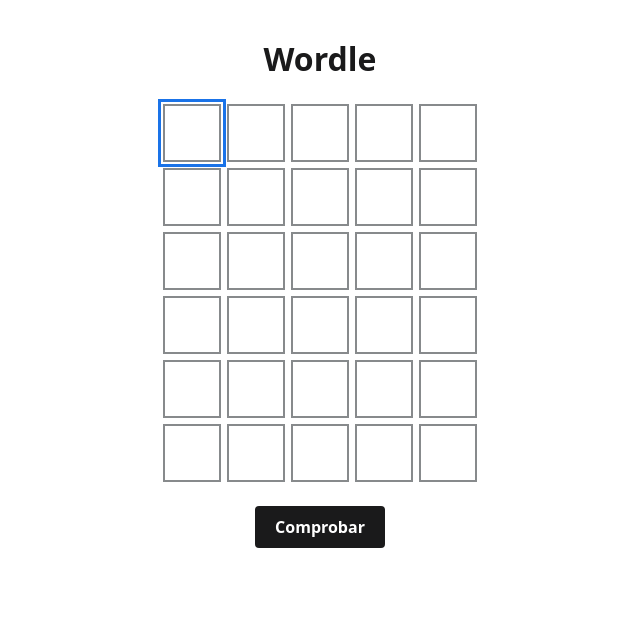
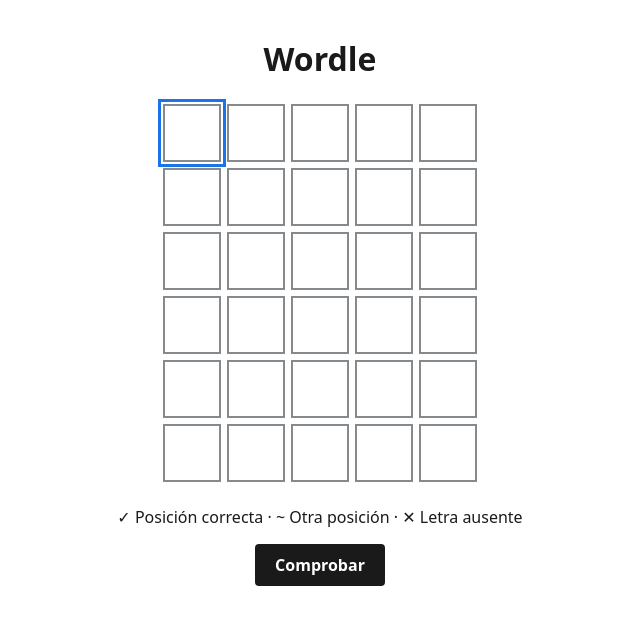
Before and after one commit to sorayapg/wordle-react, a React (Vite) app: page / in a window 1280 px wide. Shown: the top 624 px of the page, without its empty margins (320-960 px from the left). Built offline with nearby package versions, Linux system fonts and the light colour scheme.

Commit message:
Agregar etiquetas accesibles y leyenda en Wordle

```diff
--- a/src/App.jsx
+++ b/src/App.jsx
@@ -109,8 +109,19 @@
     copia[f][c] = letra;
     setIntentos(copia);
 
-    // Después de escribir una letra, pasa a la casilla siguiente
-    if (letra !== "") evento.target.nextElementSibling?.focus();
+    // Después de escribir una letra, avanzamos a la siguiente casilla
+    if (letra !== '') {
+      // Buscamos el contenedor de la casilla actual
+      const contenedor = evento.target.closest('.contenedor-casilla')
+
+      // Localizamos el input del siguiente contenedor
+      const siguiente = contenedor?.nextElementSibling?.querySelector('input')
+
+      // Movemos el cursor si existe una casilla siguiente
+      siguiente?.focus()
+    }
+
+
   }
 
 
@@ -163,9 +174,19 @@
               <Casilla
                 key={c}
                 letra={letra}
+                etiqueta={`Fila ${f + 1}, columna ${c + 1}, ${
+                  letra ? `letra ${letra}` : 'vacía'
+                }, ${
+                  f < filaActual
+                    ? {
+                        correcta: 'posición correcta',
+                        presente: 'letra presente en otra posición',
+                        ausente: 'letra ausente'
+                      }[estadosDeFila(fila, solucion)[c]]
+                    : 'sin comprobar'
+                }`}
                 estado={
                   f < filaActual
-                    // Calcula los estados de toda la fila y obtiene el de esta casilla
                     ? estadosDeFila(fila, solucion)[c]
                     : ''
                 }
@@ -176,6 +197,11 @@
           </div>
         ))}
       </div>
+
+      {/* Leyenda accesible: explica los resultados sin depender solo del color */}
+      <p className="leyenda">
+        ✓ Posición correcta · ~ Otra posición · ✕ Letra ausente
+      </p>
 
       {/* Muestra un aviso si la fila está incompleta */}
       {aviso && (
```
